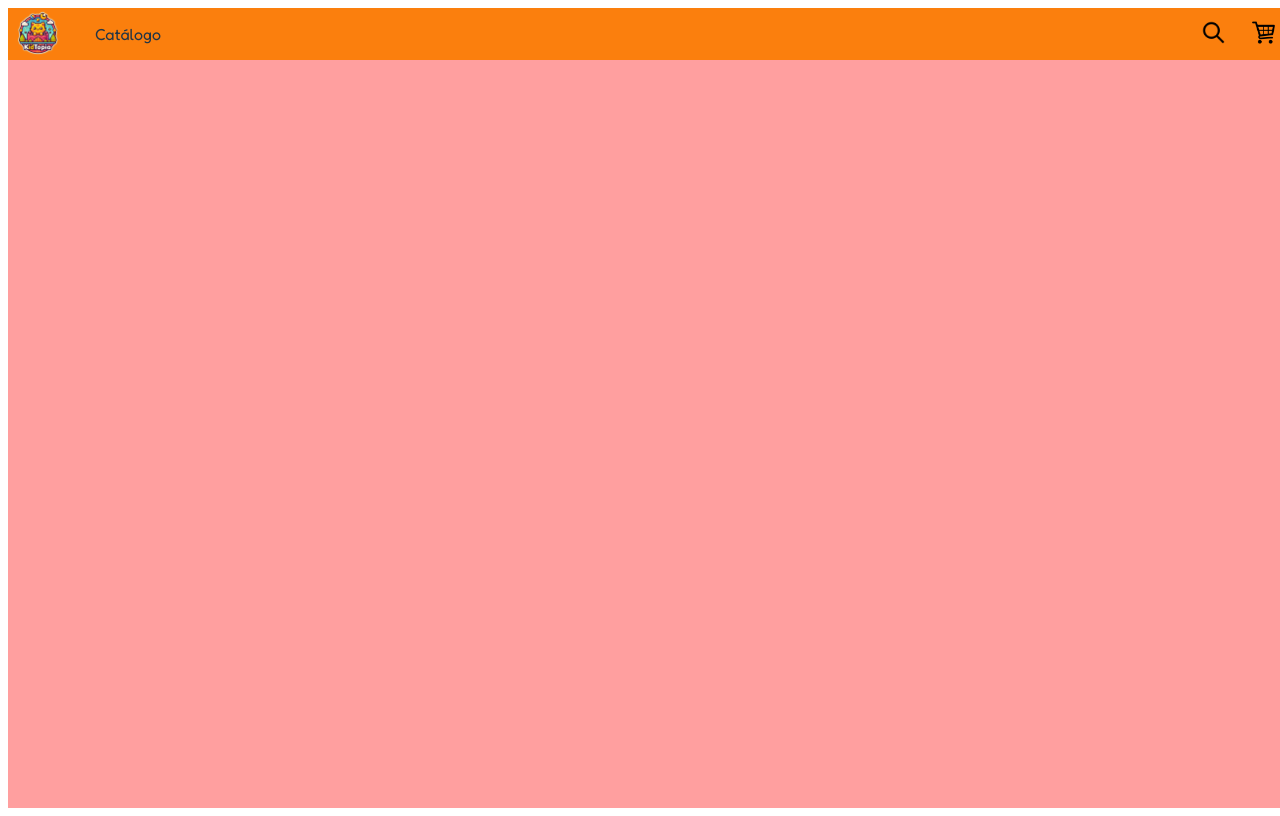
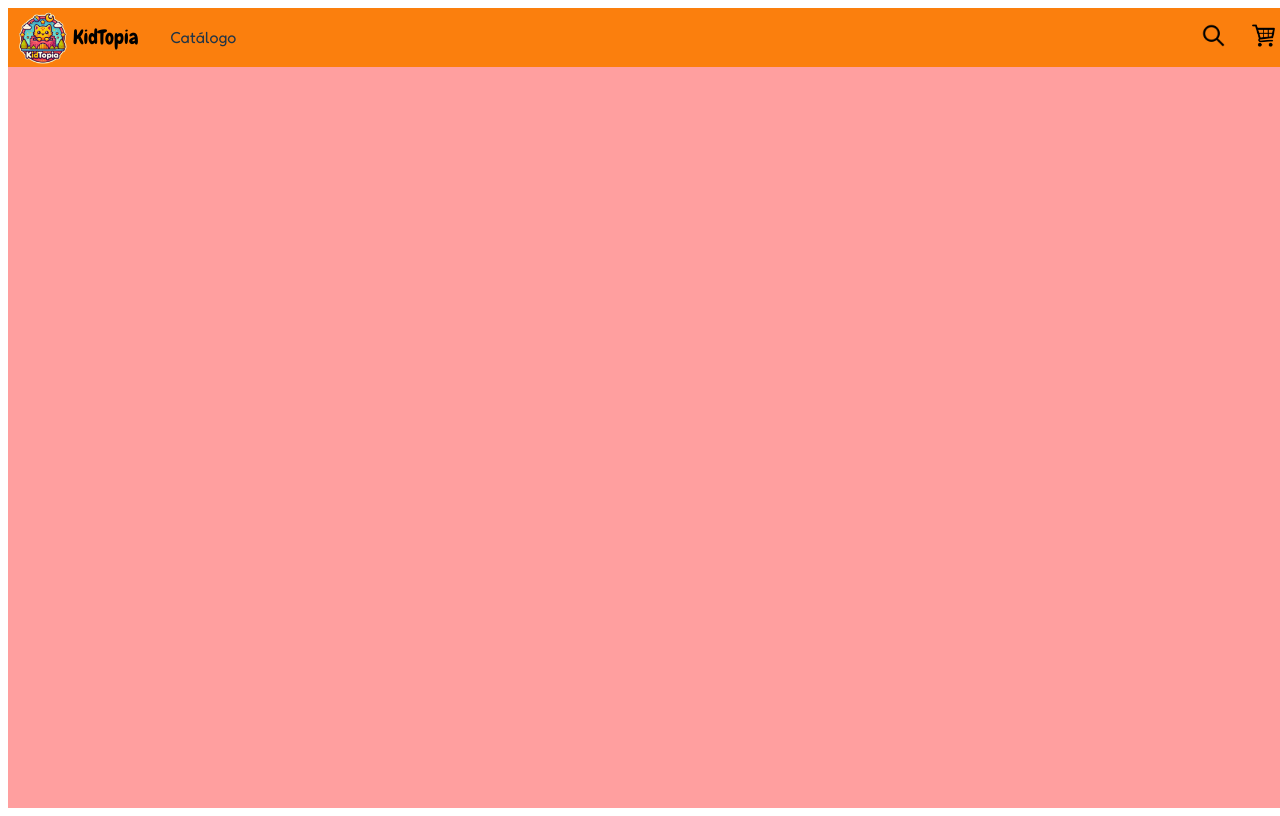
Before and after one commit to Equipo15-Hackathon/fronted-Kidtopia, a React (Vite) app: page / in a window 1280 px wide. Built offline with nearby package versions, Linux system fonts and the light colour scheme.

Commit message:
feat: change home button and font styles

```diff
--- a/src/components/Header/Header.css
+++ b/src/components/Header/Header.css
@@ -16,6 +16,16 @@
     margin-left: 5px;
 }
 
+.home-button {
+    padding: 0;
+    border: none;
+    background: none;
+    display: flex;
+    align-items: center;
+    font-family: 'Chewy', sans-serif;
+    font-size: 20px;
+}
+
 .header-button {
     width: 50px;
     padding: 0;
@@ -24,7 +34,7 @@
 }
 
 .logo {
-    width: 50px;
+    width: 60px;
 }
 
 .catalog {
--- a/src/components/Header/Header.jsx
+++ b/src/components/Header/Header.jsx
@@ -7,8 +7,9 @@ export const Header = () => {
     return (
         <div className="header">
             <div className="left-section">
-                <button className="header-button">
+                <button className="home-button">
                     <img src="/img/logo.png" alt="logo" className="logo" />
+                    KidTopia
                 </button>
                 <p className="catalog">Catálogo</p>
             </div>
```
